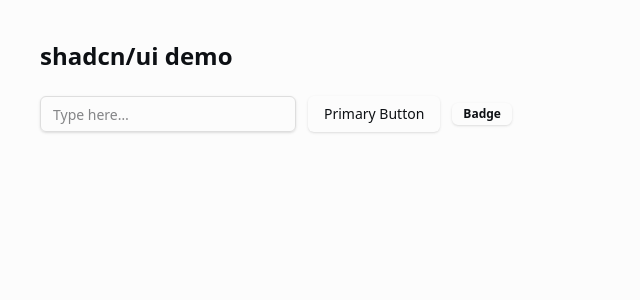
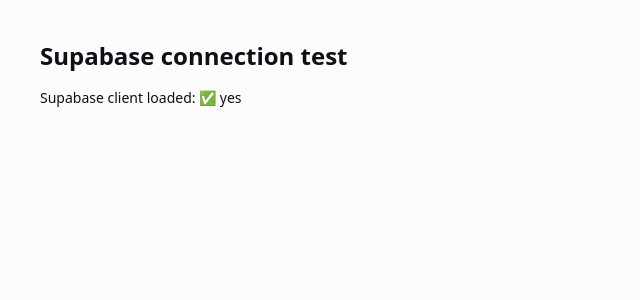
Before and after one commit to thelifeapp/Tax_v1, a Next.js app: page / in a window 1280 px wide. Shown: the top 300 px of the page, without its empty margins (0-640 px from the left). Built offline with nearby package versions, Linux system fonts and the light colour scheme; no server answers.

Commit message:
feat: add supabase client and confirm connection ✅

```diff
--- a/app/page.tsx
+++ b/app/page.tsx
@@ -1,16 +1,25 @@
-import { Button } from "@/components/ui/button";
-import { Input } from "@/components/ui/input";
-import { Badge } from "@/components/ui/badge";
+// app/page.tsx
+"use client";
+
+import { useEffect, useState } from "react";
+import { supabase } from "@/lib/supabase";
 
 export default function Home() {
+  const [ok, setOk] = useState<"checking" | "yes" | "no">("checking");
+
+  useEffect(() => {
+    // Very simple check that the client is alive and can call the SDK
+    supabase.auth.getSession()
+      .then(() => setOk("yes"))
+      .catch(() => setOk("no"));
+  }, []);
+
   return (
-    <main className="p-10 space-y-6">
-      <h1 className="text-2xl font-semibold">shadcn/ui demo</h1>
-      <div className="flex items-center gap-3">
-        <Input placeholder="Type here…" className="w-64" />
-        <Button>Primary Button</Button>
-        <Badge>Badge</Badge>
-      </div>
+    <main className="p-10 space-y-4">
+      <h1 className="text-2xl font-semibold">Supabase connection test</h1>
+      <p className="text-sm text-muted-foreground">
+        Supabase client loaded: {ok === "checking" ? "…checking" : ok === "yes" ? "✅ yes" : "❌ no"}
+      </p>
     </main>
   );
 }
--- /dev/null
+++ b/lib/supabase.ts
@@ -0,0 +1,8 @@
+// lib/supabase.ts
+import { createClient } from "@supabase/supabase-js";
+
+// These come from .env.local. The "!" says we're sure they exist.
+export const supabase = createClient(
+  process.env.NEXT_PUBLIC_SUPABASE_URL!,     // e.g. https://xxxx.supabase.co
+  process.env.NEXT_PUBLIC_SUPABASE_ANON_KEY! // long JWT-looking string
+);
--- a/package.json
+++ b/package.json
@@ -13,6 +13,7 @@
     "@radix-ui/react-progress": "^1.1.7",
     "@radix-ui/react-select": "^2.2.6",
     "@radix-ui/react-slot": "^1.2.3",
+    "@supabase/supabase-js": "^2.78.0",
     "class-variance-authority": "^0.7.1",
     "clsx": "^2.1.1",
     "lucide-react": "^0.548.0",
```
Also changed, not shown: 1 other file (tests, documents, lock files or other folders).
